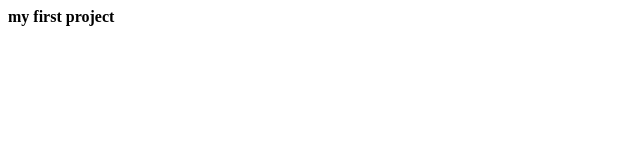
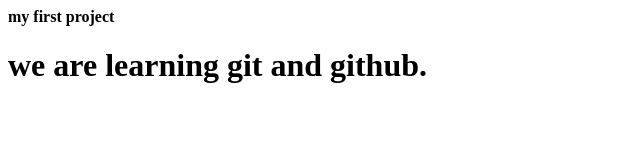
Before and after one commit to FarhatManyar/new-project, a plain HTML site: page index.html in a window 1280 px wide. Shown: the whole page, without its empty margins (0-640 px from the left). Drawn offline with Linux system fonts and the light colour scheme.

Commit message:
new code added

```diff
--- a/index.html
+++ b/index.html
@@ -7,6 +7,7 @@
 </head>
 <body>
     <b>my first project</b>
+    <h1>we are learning git and github.</h1></h>
 
 </body>
 </html>
```
